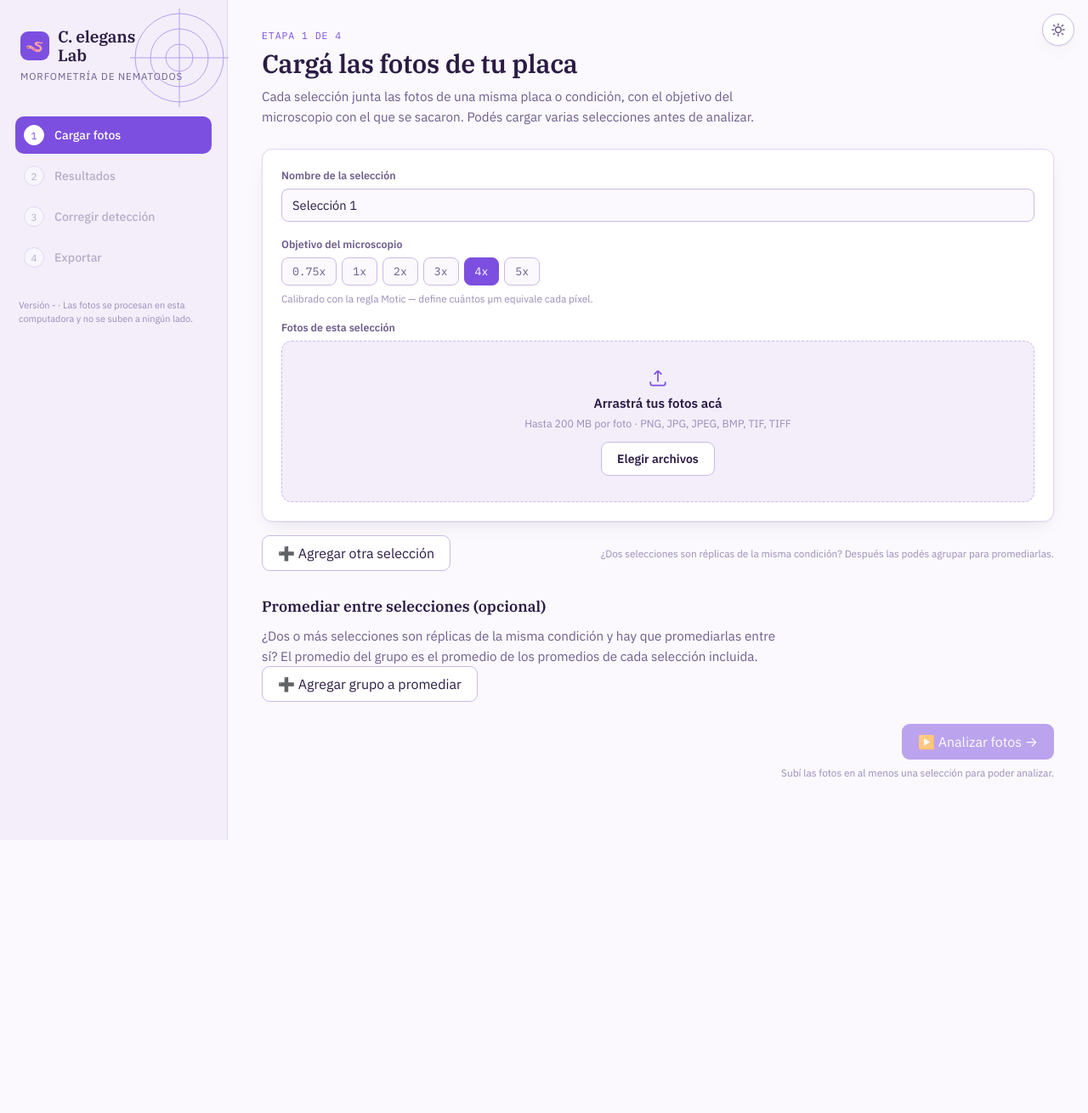
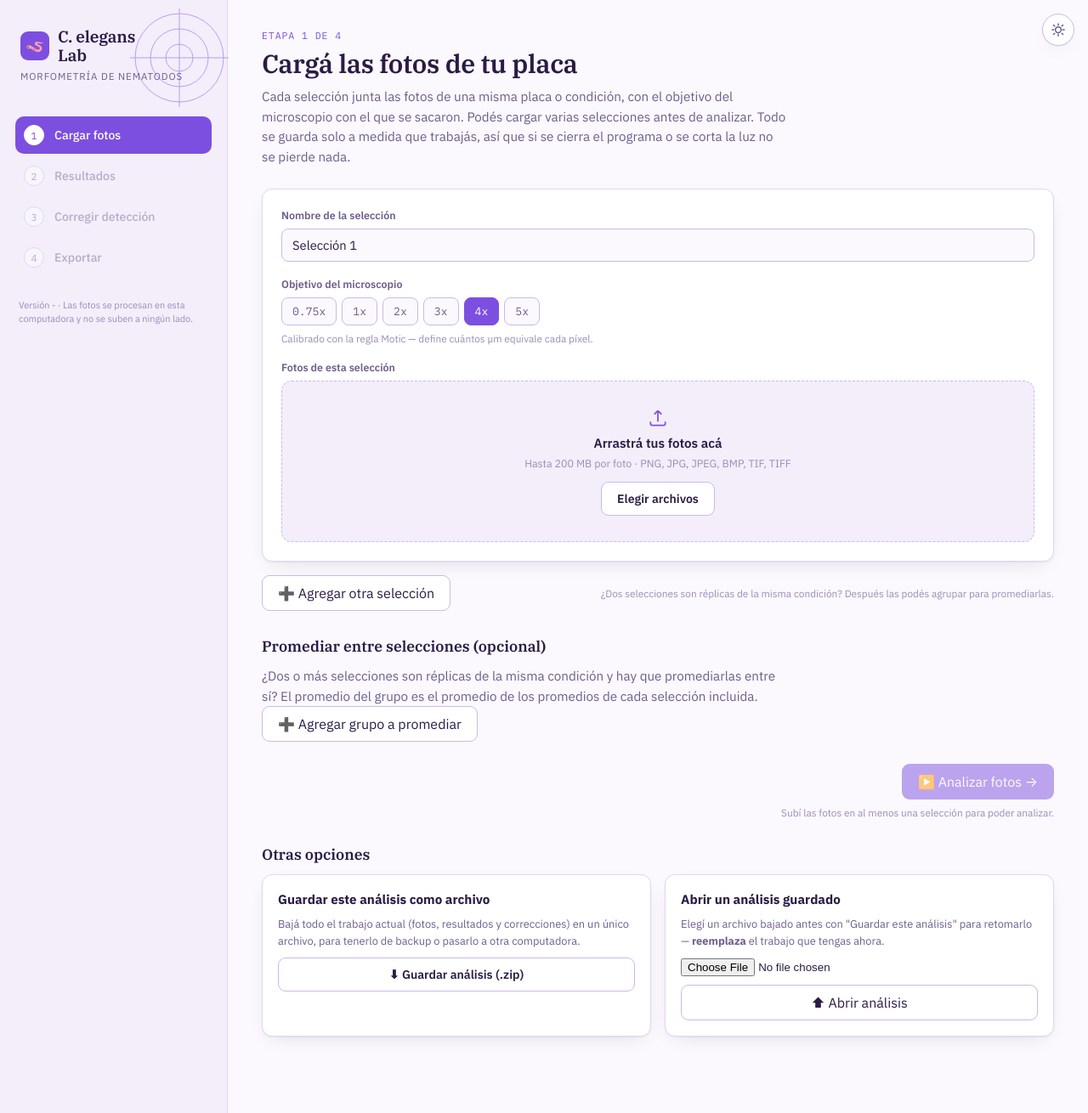
Before and after one commit to fedebianchi22/worm-analysis, a FastAPI app: page /cargar in a window 1280 px wide. Shown: the whole page at 85% size. Before the commit the page ends 989 px from the top, so only its background shows below. Run offline with FastAPI, Linux system fonts and the light colour scheme.

Commit message:
feat: guardado automático en disco (sobrevive a cierres inesperados)
Hasta ahora todo el trabajo (selecciones, resultados, correcciones)
vivía solo en memoria y en una carpeta temporal por sesión — si el
programa se cerraba mal, se apagaba la PC o se cortaba la luz, se
perdía todo. Ahora:

- El trabajo vive en una carpeta estable (%LOCALAPPDATA%\CElegansLab\
  trabajo_actual, no una temporal) y se guarda a un .json después de
  cada cambio (subir fotos, analizar, editar la tabla, corregir un
  contorno, etc.) — alcanza con enganchar el guardado en _redirigir(),
  que es por donde termina pasando cualquier ruta que cambia algo, así
  no hay que acordarse de llamarlo a mano en cada una.
- Al abrir el programa de nuevo (después de un cierre normal o de un
  corte de luz), si había un trabajo sin terminar se recupera solo, sin
  que el usuario tenga que hacer nada.
- "Vaciar todo y empezar de cero" (en Cargar fotos): borra ese trabajo
  guardado a propósito, para liberar el espacio cuando ya se terminó
  con una placa/investigación. Es una acción explícita con
  confirmación, nunca pasa sola.
- "Guardar este análisis" / "Abrir un análisis guardado": empaqueta
  todo (fotos, resultados, correcciones) en un .zip descargable para
  tenerlo de backup o pasarlo a otra computadora y retomarlo ahí.

No se agregó un cartel de "¿guardar antes de cerrar?": como todo se
guarda solo en cada paso, no hay nada pendiente de guardar en ningún
momento — eso protege mejor contra un corte de luz que un cartel al
cerrar, que de todos modos no serviría para ese caso.

Probado de punta a punta: se mató el proceso sin cerrarlo prolijo
(simulando un corte de luz) en medio de un análisis con resultados, se
volvió a levantar el servidor, y con una sesión de navegador
completamente nueva (sin cookies) el trabajo apareció recuperado solo,
foto anotada incluida. También probado guardar como archivo, vaciar
todo, y volver a abrir ese archivo para recuperar los mismos datos.

Co-Authored-By: Claude Sonnet 5 <noreply@anthropic.com>

```diff
--- a/server.py
+++ b/server.py
@@ -50,6 +50,13 @@ def _con_cookie(response, sid):
 
 
 def _redirigir(url, sid):
+    # Todas las rutas que cambian algo terminan devolviendo _redirigir(), así
+    # que guardar acá cubre cualquier cambio (subir fotos, analizar, editar
+    # la tabla, corregir, etc.) sin tener que acordarse de hacerlo en cada
+    # una por separado. Si el programa se cierra de golpe, lo último
+    # guardado acá es lo que se recupera al volver a abrirlo.
+    if sid in state.SESSIONS:
+        state.guardar_estado(state.SESSIONS[sid])
     return _con_cookie(RedirectResponse(url=url, status_code=303), sid)
 
 
@@ -195,17 +202,71 @@ def raiz(request: Request):
 # ================= Etapa 1: cargar =================
 
 @app.get("/cargar")
-def pagina_cargar(request: Request):
+def pagina_cargar(request: Request, error_proyecto: int = 0):
     sid, sesion = _sesion(request)
+    hay_fotos = any(d["archivos"] for d in sesion["selecciones"].values())
     ctx = {
         "etapa": "cargar",
         "selecciones": sesion["selecciones"],
         "grupos": sesion["grupos"],
         "nombres_actuales": {s: d["nombre"] for s, d in sesion["selecciones"].items()},
-        "hay_fotos": any(d["archivos"] for d in sesion["selecciones"].values()),
+        "hay_fotos": hay_fotos,
+        "hay_algo_que_vaciar": hay_fotos or sesion["resultado"] is not None,
+        "error_proyecto": bool(error_proyecto),
         **_contexto_sidebar(sesion),
     }
     return _render(request, sid, "cargar.html", ctx)
+
+
+@app.post("/cargar/reiniciar-todo")
+def reiniciar_todo(request: Request):
+    """Vacía todas las fotos y resultados guardados para empezar de cero
+    -acción explícita del usuario, nunca pasa sola- y libera el espacio
+    en disco que ocupaban."""
+    sid, sesion = _sesion(request)
+    state.SESSIONS[sid] = state.reiniciar_sesion()
+    return _redirigir("/cargar", sid)
+
+
+@app.get("/cargar/proyecto/guardar")
+def guardar_proyecto(request: Request):
+    """Empaqueta todo el trabajo actual (fotos, resultados, correcciones)
+    en un único .zip descargable, para guardarlo como backup o pasarlo a
+    otra computadora y retomarlo ahí con 'Abrir un análisis guardado'."""
+    sid, sesion = _sesion(request)
+    state.guardar_estado(sesion)
+    buffer = io.BytesIO()
+    with zipfile.ZipFile(buffer, "w", zipfile.ZIP_DEFLATED) as zf:
+        for raiz, _, archivos in os.walk(state.CARPETA_TRABAJO):
+            for nombre in archivos:
+                ruta = os.path.join(raiz, nombre)
+                zf.write(ruta, arcname=os.path.relpath(ruta, state.CARPETA_TRABAJO))
+    buffer.seek(0)
+    return StreamingResponse(buffer, media_type="application/zip",
+                              headers={"Content-Disposition": 'attachment; filename="analisis_c_elegans.zip"'})
+
+
+@app.post("/cargar/proyecto/abrir")
+async def abrir_proyecto(request: Request, archivo: UploadFile = None):
+    """Restaura un análisis guardado antes con 'Guardar este análisis' —
+    reemplaza el trabajo actual por el que traiga el archivo."""
+    sid, sesion = _sesion(request)
+    if archivo is None:
+        return _redirigir("/cargar", sid)
+    contenido = await archivo.read()
+    try:
+        with zipfile.ZipFile(io.BytesIO(contenido)) as zf:
+            if "estado.json" not in zf.namelist():
+                return _redirigir("/cargar?error_proyecto=1", sid)
+            state.limpiar_trabajo_guardado()
+            zf.extractall(state.CARPETA_TRABAJO)
+    except zipfile.BadZipFile:
+        return _redirigir("/cargar?error_proyecto=1", sid)
+
+    nueva = state.cargar_estado_guardado()
+    if nueva is not None:
+        state.SESSIONS[sid] = nueva
+    return _redirigir("/cargar", sid)
 
 
 @app.post("/cargar/agregar-seleccion")
--- a/state.py
+++ b/state.py
@@ -1,10 +1,15 @@
 """
-Estado en memoria por sesión de navegador (una cookie por visitante, sin base
-de datos: alcanza para el uso del laboratorio y evita depender de nada
-externo). Cada sesión tiene sus propias selecciones, grupos y resultados.
+Estado de la sesión de trabajo. Ya no es una app multiusuario, así que en
+vez de guardar todo solo en memoria (se perdía si el programa se cerraba
+mal, se apagaba la PC, etc.) se persiste a un archivo en el disco después
+de cada cambio, en una carpeta estable (no una temporal que se puede
+borrar) — así, si el programa se cierra de golpe, al volver a abrirlo el
+trabajo sigue ahí tal como había quedado.
 """
+import json
+import os
 import secrets
-import tempfile
+import shutil
 import time
 
 from measure_worms import OBJETIVO_POR_DEFECTO
@@ -12,19 +17,86 @@ from measure_worms import OBJETIVO_POR_DEFECTO
 COOKIE_NAME = "celab_sesion"
 TTL_SEGUNDOS = 6 * 60 * 60  # limpiar sesiones abandonadas después de 6 horas
 
+CARPETA_DATOS = os.path.join(os.environ.get("LOCALAPPDATA", os.path.expanduser("~")), "CElegansLab")
+CARPETA_TRABAJO = os.path.join(CARPETA_DATOS, "trabajo_actual")
+ARCHIVO_ESTADO = os.path.join(CARPETA_TRABAJO, "estado.json")
+
 SESSIONS = {}
 
 
 def _nueva_sesion():
+    os.makedirs(CARPETA_TRABAJO, exist_ok=True)
     return {
-        "carpeta": tempfile.mkdtemp(prefix="celab_sesion_"),
+        "carpeta": CARPETA_TRABAJO,
         "selecciones": {0: {"nombre": "Selección 1", "objetivo": OBJETIVO_POR_DEFECTO, "archivos": []}},
         "siguiente_sid": 1,
         "grupos": {},
         "siguiente_gid": 0,
         "resultado": None,
+        "saltados_revision": set(),
         "ultimo_acceso": time.time(),
     }
+
+
+def guardar_estado(sesion):
+    """Vuelca la sesión actual al disco. Se llama después de cualquier
+    cambio (ver _redirigir en server.py) — no hace falta acordarse de
+    invocarla a mano en cada ruta nueva que se agregue."""
+    try:
+        os.makedirs(CARPETA_TRABAJO, exist_ok=True)
+        datos = {
+            "selecciones": sesion["selecciones"],
+            "siguiente_sid": sesion["siguiente_sid"],
+            "grupos": sesion["grupos"],
+            "siguiente_gid": sesion["siguiente_gid"],
+            "resultado": sesion["resultado"],
+            "saltados_revision": sorted(list(sesion.get("saltados_revision") or [])),
+        }
+        tmp = ARCHIVO_ESTADO + ".tmp"
+        with open(tmp, "w", encoding="utf-8") as f:
+            json.dump(datos, f, ensure_ascii=False)
+        os.replace(tmp, ARCHIVO_ESTADO)  # escritura atómica: nunca deja el .json a medio escribir
+    except OSError:
+        pass  # si falla el guardado no debe tirar abajo la acción que lo disparó
+
+
+def cargar_estado_guardado():
+    """Devuelve la sesión guardada en disco, o None si no hay ninguna (o
+    está corrupta)."""
+    if not os.path.exists(ARCHIVO_ESTADO):
+        return None
+    try:
+        with open(ARCHIVO_ESTADO, "r", encoding="utf-8") as f:
+            datos = json.load(f)
+    except (OSError, json.JSONDecodeError):
+        return None
+
+    sesion = _nueva_sesion()
+    sesion["selecciones"] = {int(k): v for k, v in datos.get("selecciones", {}).items()} or sesion["selecciones"]
+    sesion["siguiente_sid"] = datos.get("siguiente_sid", sesion["siguiente_sid"])
+    sesion["grupos"] = {int(k): v for k, v in datos.get("grupos", {}).items()}
+    sesion["siguiente_gid"] = datos.get("siguiente_gid", 0)
+    resultado = datos.get("resultado")
+    if resultado:
+        resultado["selecciones"] = {int(k): v for k, v in resultado["selecciones"].items()}
+    sesion["resultado"] = resultado
+    sesion["saltados_revision"] = {tuple(x) for x in datos.get("saltados_revision", [])}
+    return sesion
+
+
+def limpiar_trabajo_guardado():
+    """Borra todo lo guardado (fotos, resultados, el .json) para arrancar
+    de cero — libera el espacio en disco que iba ocupando el trabajo
+    anterior. Se usa cuando el usuario elige explícitamente empezar de
+    nuevo, nunca automáticamente."""
+    shutil.rmtree(CARPETA_TRABAJO, ignore_errors=True)
+    os.makedirs(CARPETA_TRABAJO, exist_ok=True)
+
+
+def reiniciar_sesion():
+    """Vacía el trabajo guardado y devuelve una sesión nueva y vacía."""
+    limpiar_trabajo_guardado()
+    return _nueva_sesion()
 
 
 def _purgar_viejas():
@@ -38,6 +110,10 @@ def obtener_sesion(cookie_id):
     if cookie_id and cookie_id in SESSIONS:
         SESSIONS[cookie_id]["ultimo_acceso"] = time.time()
         return cookie_id, SESSIONS[cookie_id]
+    # Sesión nueva en memoria (pasa en cada arranque del programa, ya que
+    # el diccionario SESSIONS vive solo mientras el proceso está corriendo)
+    # -- si había trabajo guardado de la vez anterior, se recupera solo acá,
+    # así el usuario no tiene que hacer nada para retomar donde había quedado.
     nuevo_id = secrets.token_urlsafe(24)
-    SESSIONS[nuevo_id] = _nueva_sesion()
+    SESSIONS[nuevo_id] = cargar_estado_guardado() or _nueva_sesion()
     return nuevo_id, SESSIONS[nuevo_id]
--- a/templates/cargar.html
+++ b/templates/cargar.html
@@ -3,8 +3,12 @@
   <div class="screen-head">
     <div class="eyebrow">Etapa 1 de 4</div>
     <h1 class="screen-title">Cargá las fotos de tu placa</h1>
-    <p class="screen-sub">Cada selección junta las fotos de una misma placa o condición, con el objetivo del microscopio con el que se sacaron. Podés cargar varias selecciones antes de analizar.</p>
+    <p class="screen-sub">Cada selección junta las fotos de una misma placa o condición, con el objetivo del microscopio con el que se sacaron. Podés cargar varias selecciones antes de analizar. Todo se guarda solo a medida que trabajás, así que si se cierra el programa o se corta la luz no se pierde nada.</p>
   </div>
+
+  {% if error_proyecto %}
+    <div class="alert-warn">⚠️ Ese archivo no es un análisis guardado válido (o está dañado). No se tocó tu trabajo actual.</div>
+  {% endif %}
 
   {% for sel_id, sel in selecciones.items() %}
     <div class="card upload-card">
@@ -117,4 +121,29 @@
   {% if not hay_fotos %}
     <p class="field-hint" style="text-align:right">Subí las fotos en al menos una selección para poder analizar.</p>
   {% endif %}
+
+  <h2 class="section-title">Otras opciones</h2>
+  <div class="export-grid">
+    <div class="card export-card">
+      <h3>Guardar este análisis como archivo</h3>
+      <p>Bajá todo el trabajo actual (fotos, resultados y correcciones) en un único archivo, para tenerlo de backup o pasarlo a otra computadora.</p>
+      <a class="btn btn-secondary btn-block" href="/cargar/proyecto/guardar">⬇ Guardar análisis (.zip)</a>
+    </div>
+    <div class="card export-card">
+      <h3>Abrir un análisis guardado</h3>
+      <p>Elegí un archivo bajado antes con "Guardar este análisis" para retomarlo — <strong>reemplaza</strong> el trabajo que tengas ahora.</p>
+      <form method="post" action="/cargar/proyecto/abrir" enctype="multipart/form-data"
+            onsubmit="return confirm('Esto reemplaza el trabajo actual por el del archivo. ¿Seguir?')">
+        <input type="file" name="archivo" accept=".zip" required style="margin-bottom:10px">
+        <button class="btn btn-secondary btn-block" type="submit">⬆ Abrir análisis</button>
+      </form>
+    </div>
+  </div>
+
+  {% if hay_algo_que_vaciar %}
+    <form method="post" action="/cargar/reiniciar-todo"
+          onsubmit="return confirm('Esto borra todas las fotos y resultados actuales para arrancar de cero. No se puede deshacer. ¿Seguro?')">
+      <button class="btn btn-ghost" type="submit">🗑 Vaciar todo y empezar de cero</button>
+    </form>
+  {% endif %}
 {% endblock %}
```
